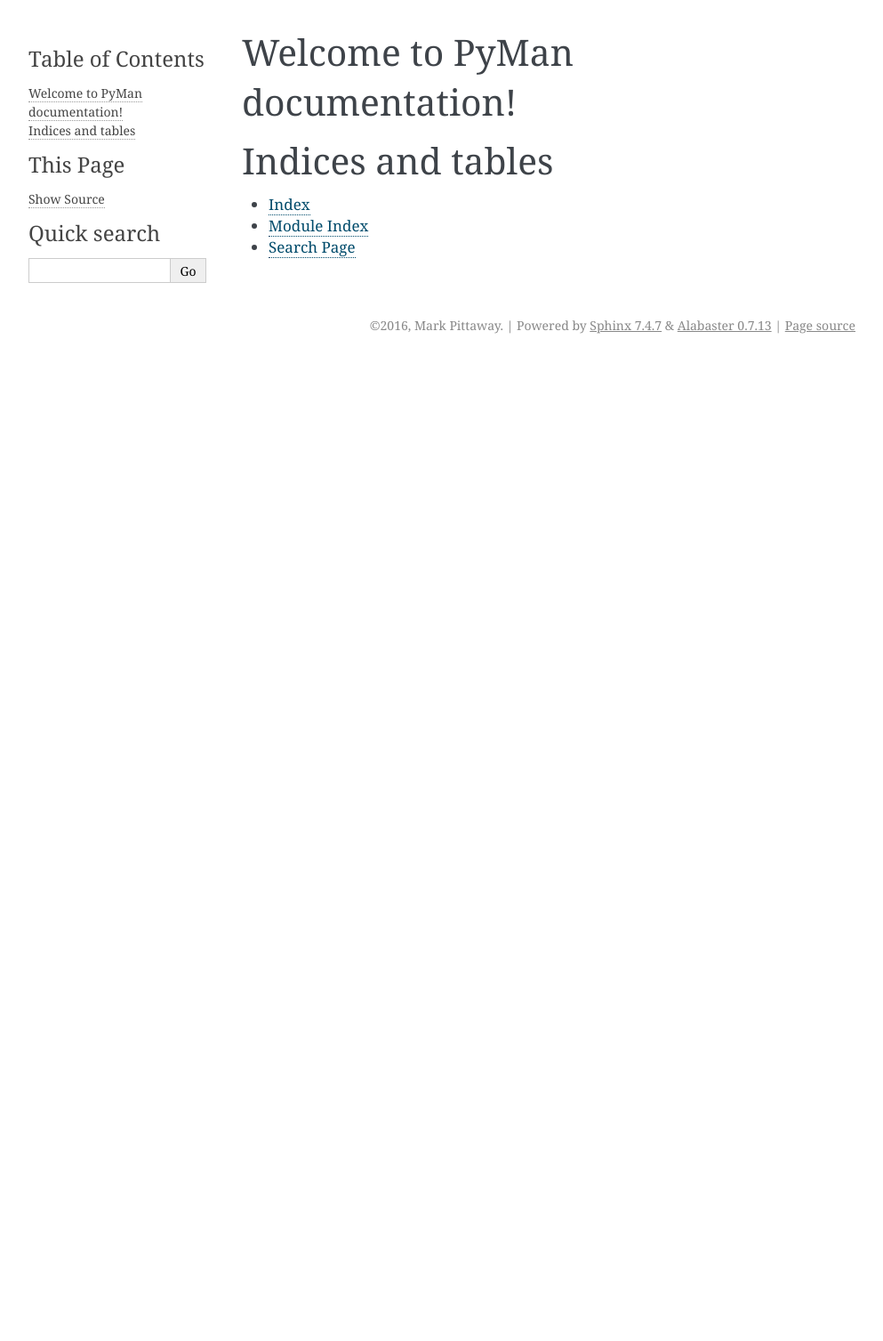
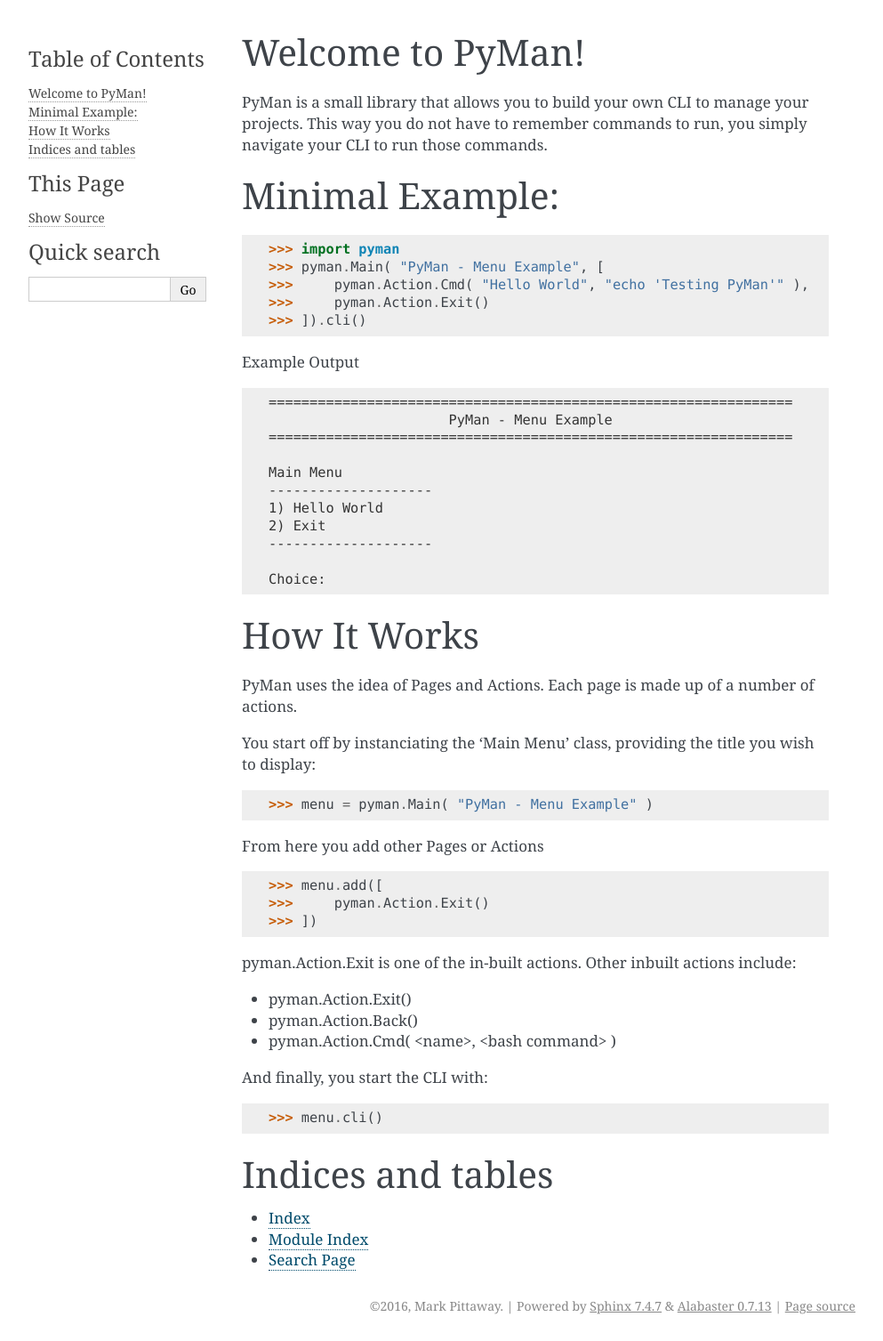
Before and after one commit to MarkLark/pyman, a Sphinx documentation site: the page built from docs/source/index.rst, in a window 1280 px wide. Shown: the whole page at 89% size, without its empty margins (148-1141 px from the left). Built offline with Sphinx 7.4.7, drawn with Linux system fonts in a browser that asks for light colours; before the commit the page ends 900 px from its top, so only the background shows below that.

```diff
--- a/docs/source/index.rst
+++ b/docs/source/index.rst
@@ -3,8 +3,60 @@
    You can adapt this file completely to your liking, but it should at least
    contain the root `toctree` directive.
 
-Welcome to PyMan documentation!
-===============================
+Welcome to PyMan!
+=================
+
+PyMan is a small library that allows you to build your own CLI to manage your projects.
+This way you do not have to remember commands to run, you simply navigate your CLI to run those commands.
+
+Minimal Example:
+================
+
+>>> import pyman
+>>> pyman.Main( "PyMan - Menu Example", [
+>>>     pyman.Action.Cmd( "Hello World", "echo 'Testing PyMan'" ),
+>>>     pyman.Action.Exit()
+>>> ]).cli()
+
+Example Output
+
+.. code-block:: console
+
+   ================================================================
+                         PyMan - Menu Example
+   ================================================================
+
+   Main Menu
+   --------------------
+   1) Hello World
+   2) Exit
+   --------------------
+
+   Choice:
+
+How It Works
+============
+PyMan uses the idea of Pages and Actions. Each page is made up of a number of actions.
+
+You start off by instanciating the 'Main Menu' class, providing the title you wish to display:
+
+>>> menu = pyman.Main( "PyMan - Menu Example" )
+
+From here you add other Pages or Actions
+
+>>> menu.add([
+>>>     pyman.Action.Exit()
+>>> ])
+
+pyman.Action.Exit is one of the in-built actions. Other inbuilt actions include:
+
+* pyman.Action.Exit()
+* pyman.Action.Back()
+* pyman.Action.Cmd( <name>, <bash command> )
+
+And finally, you start the CLI with:
+
+>>> menu.cli()
 
 .. toctree::
    :maxdepth: 2
--- a/manage.py
+++ b/manage.py
@@ -21,7 +21,7 @@
 
     def init( self ):
         self.add([
-            pyman.Action.Cmd( "Generate HTML", "cd doc; make html; cd .." ),
+            pyman.Action.Cmd( "Generate HTML", "cd docs; make html; cd .." ),
             pyman.Action.Back()
         ])
 
@@ -47,6 +47,7 @@
             pyman.Action.Cmd( "Commit", "git commit" ),
             GitCommitFile(),
             pyman.Action.Cmd( "Push", "git push" ),
+            pyman.Action.Cmd( "History", "git log" ),
             pyman.Action.Back()
         ])
 
```
